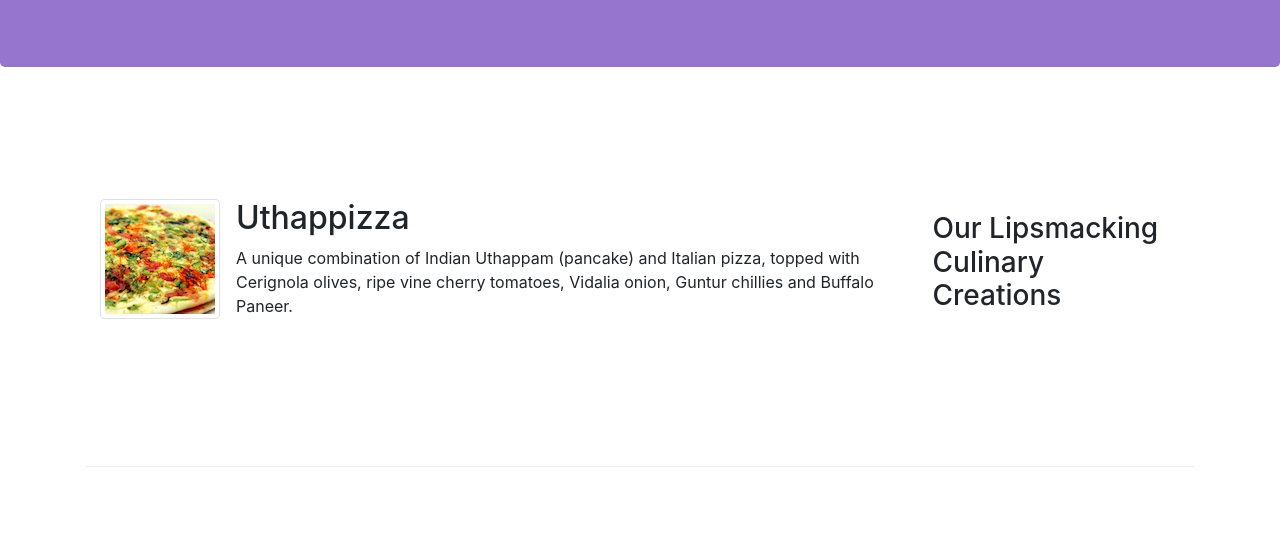
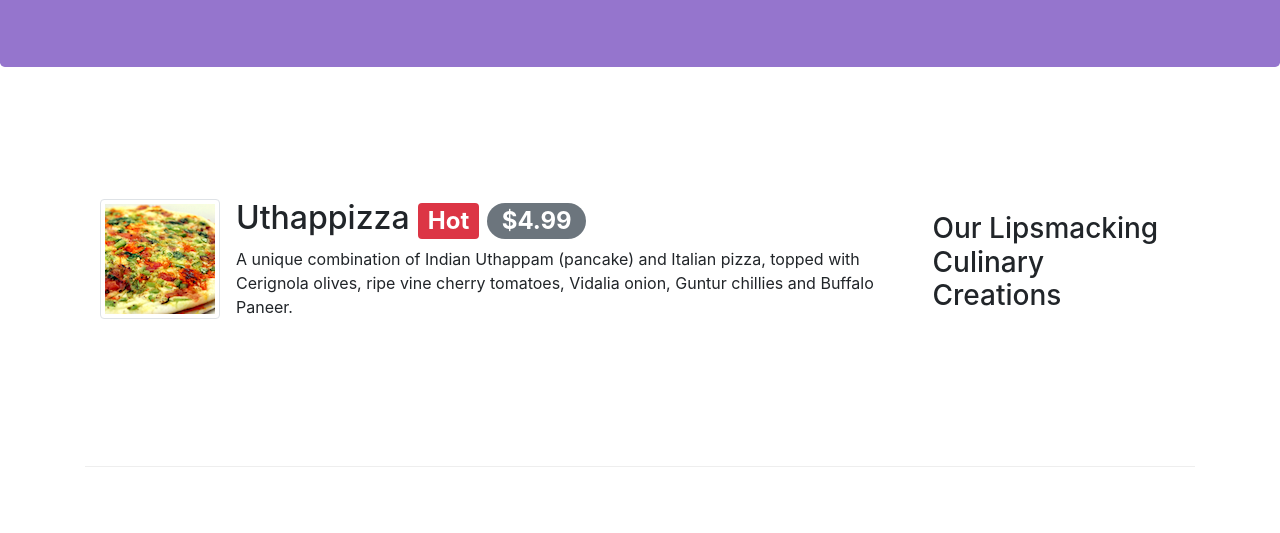
Before and after one commit to alexwags96/Bootstrap, a website: page index.html in a window 1280 px wide. Shown: the part 267-800 px from the top of the page. Drawn offline with nearby package versions, Linux system fonts and the light colour scheme.

Commit message:
Alerting Users

```diff
--- a/index.html
+++ b/index.html
@@ -97,7 +97,10 @@
               alt="uthappizza"
             />
             <div class="media-body">
-              <h2 class="mt-0">Uthappizza</h2>
+              <h2 class="mt-0">
+                Uthappizza <span class="badge badge-danger">Hot</span>
+                <span class="badge badge-pill badge-secondary">$4.99</span>
+              </h2>
               <p>
                 A unique combination of Indian Uthappam (pancake) and Italian
                 pizza, topped with Cerignola olives, ripe vine cherry tomatoes,
```
